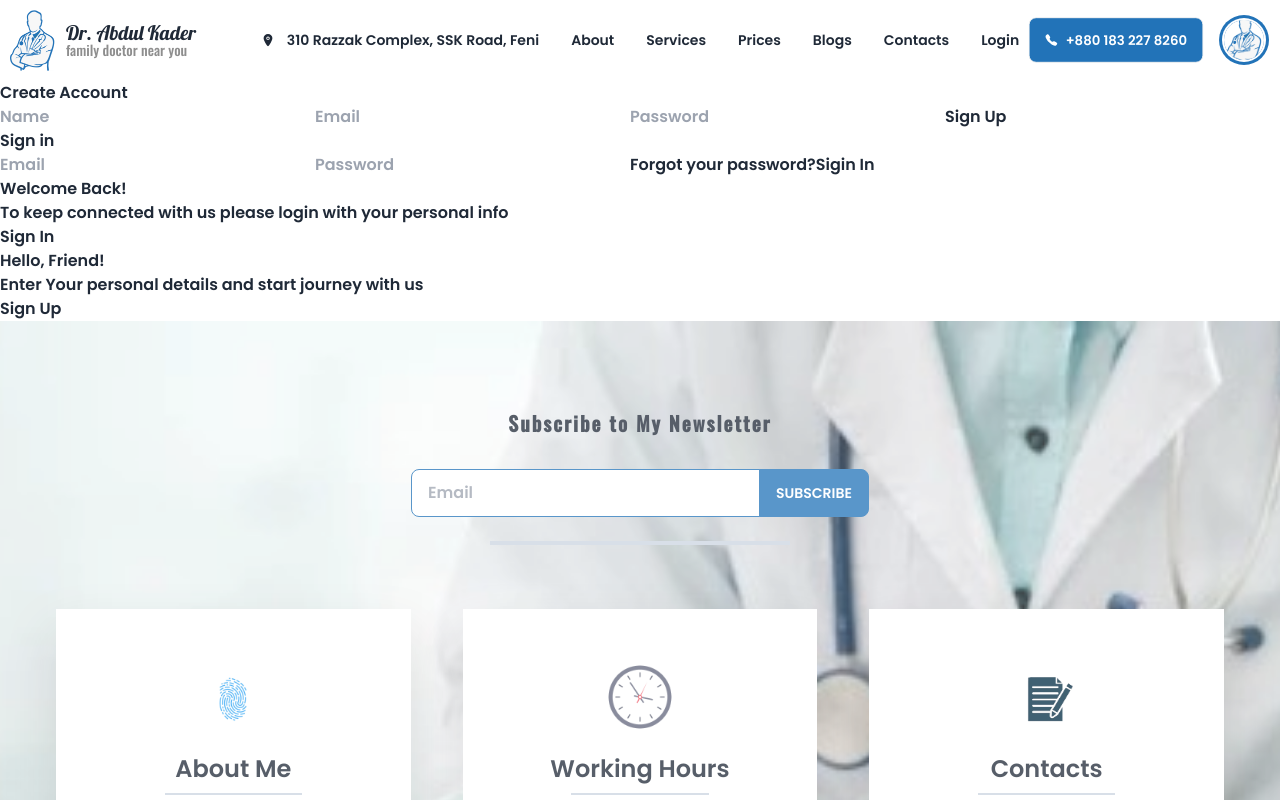
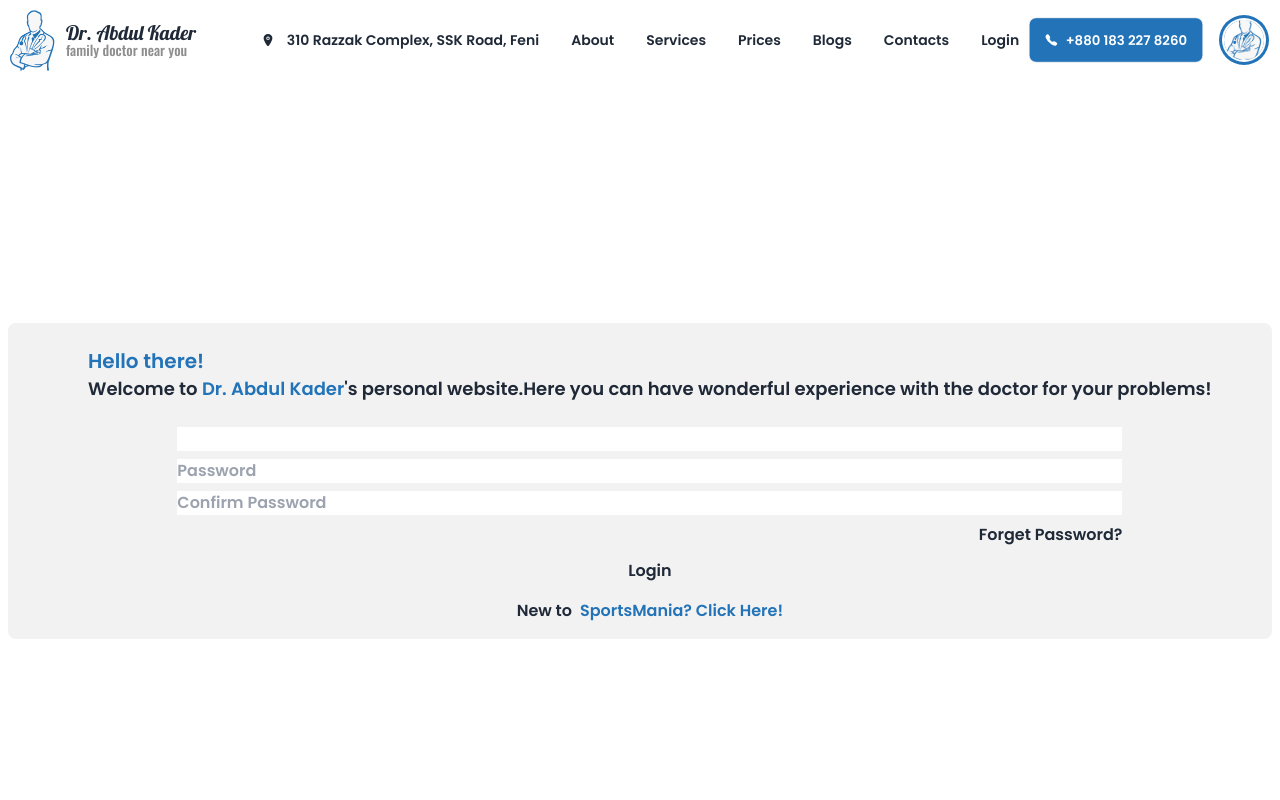
Before and after one commit to muhammad-jiku/jikmunn-doctor-abdul-kader, a Next.js app: page /login in a window 1280 px wide. Shown: the top 800 px of the page. Built offline with nearby package versions, Linux system fonts and the light colour scheme.

Commit message:
auth component modification

```diff
--- a/components/Auth/Auth.jsx
+++ b/components/Auth/Auth.jsx
@@ -1,92 +1,47 @@
 'use client';
 
 import React, { useState } from 'react';
+import SignIn from './SignIn';
+import SignUp from './SignUp';
 
 function Auth() {
-  const [toggleStatus, setToggleStatus] = useState(true);
+  const [authProcess, setAuthProcess] = useState('login');
+
+  const handleChange = (e, newAuthProcess) => {
+    setAuthProcess(newAuthProcess);
+  };
 
   return (
-    // <Components.Container>
-    //   <Components.SignUpContainer signinIn={toggleStatus}>
-    //     <Components.Form>
-    //       <Components.Title>Create Account</Components.Title>
-    //       <Components.Input type='text' placeholder='Name' />
-    //       <Components.Input type='email' placeholder='Email' />
-    //       <Components.Input type='password' placeholder='Password' />
-    //       <Components.Button>Sign Up</Components.Button>
-    //     </Components.Form>
-    //   </Components.SignUpContainer>
-
-    //   <Components.SignInContainer signinIn={toggleStatus}>
-    //     <Components.Form>
-    //       <Components.Title>Sign in</Components.Title>
-    //       <Components.Input type='email' placeholder='Email' />
-    //       <Components.Input type='password' placeholder='Password' />
-    //       <Components.Anchor href='#'>Forgot your password?</Components.Anchor>
-    //       <Components.Button>Sigin In</Components.Button>
-    //     </Components.Form>
-    //   </Components.SignInContainer>
-
-    //   <Components.OverlayContainer signinIn={toggleStatus}>
-    //     <Components.Overlay signinIn={toggleStatus}>
-    //       <Components.LeftOverlayPanel signinIn={toggleStatus}>
-    //         <Components.Title>Welcome Back!</Components.Title>
-    //         <Components.Paragraph>
-    //           To keep connected with us please login with your personal info
-    //         </Components.Paragraph>
-    //         <Components.GhostButton onClick={() => setToggleStatus(true)}>
-    //           Sign In
-    //         </Components.GhostButton>
-    //       </Components.LeftOverlayPanel>
-
-    //       <Components.RightOverlayPanel signinIn={toggleStatus}>
-    //         <Components.Title>Hello, Friend!</Components.Title>
-    //         <Components.Paragraph>
-    //           Enter Your personal details and start journey with us
-    //         </Components.Paragraph>
-    //         <Components.GhostButton onClick={() => setToggleStatus(false)}>
-    //           Sigin Up
-    //         </Components.GhostButton>
-    //       </Components.RightOverlayPanel>
-    //     </Components.Overlay>
-    //   </Components.OverlayContainer>
-    // </Components.Container>
-
-    <div>
-      <div signinIn={toggleStatus}>
-        <form>
-          <h2>Create Account</h2>
-          <input type='text' placeholder='Name' />
-          <input type='email' placeholder='Email' />
-          <input type='password' placeholder='Password' />
-          <button>Sign Up</button>
-        </form>
-      </div>
-
-      <div signinIn={toggleStatus}>
-        <form>
-          <h2>Sign in</h2>
-          <input type='email' placeholder='Email' />
-          <input type='password' placeholder='Password' />
-          <a href='#'>Forgot your password?</a>
-          <button>Sigin In</button>
-        </form>
-      </div>
-
-      <div signinIn={toggleStatus}>
-        <div signinIn={toggleStatus}>
-          <div signinIn={toggleStatus}>
-            <h2>Welcome Back!</h2>
-            <p>
-              To keep connected with us please login with your personal info
-            </p>
-            <button onClick={() => setToggleStatus(true)}>Sign In</button>
+    <div
+      // sx={{
+      //   display: 'flex',
+      //   justifyContent: 'center',
+      //   alignItems: 'center',
+      //   minHeight: '100vh',
+      // }}
+      className='min-h-screen flex justify-center items-center'
+    >
+      <div
+        // sx={{
+        //   p: 2,
+        //   width: '100%',
+        //   typography: 'body1',
+        // }}
+        className='w-full p-2'
+      >
+        <div className='tabs tabs-boxed' value={authProcess}>
+          <div sx={{ borderBottom: 1, borderColor: 'divider' }}>
+            <div onChange={handleChange} aria-label='lab API tabs example'>
+              <a className='tab' label='Signin' value='login' />
+              <a className='tab' label='Signup' value='registration' />
+            </div>
           </div>
-
-          <div signinIn={toggleStatus}>
-            <h2>Hello, Friend!</h2>
-            <p>Enter Your personal details and start journey with us</p>
-            <button onClick={() => setToggleStatus(false)}>Sign Up</button>
+          <div className='tabs tabs-boxed' value={authProcess}>
+            {authProcess === 'login' ? (
+              <SignIn setAuthProcess={setAuthProcess} />
+            ) : (
+              <SignUp setAuthProcess={setAuthProcess} />
+            )}
           </div>
         </div>
       </div>
```
